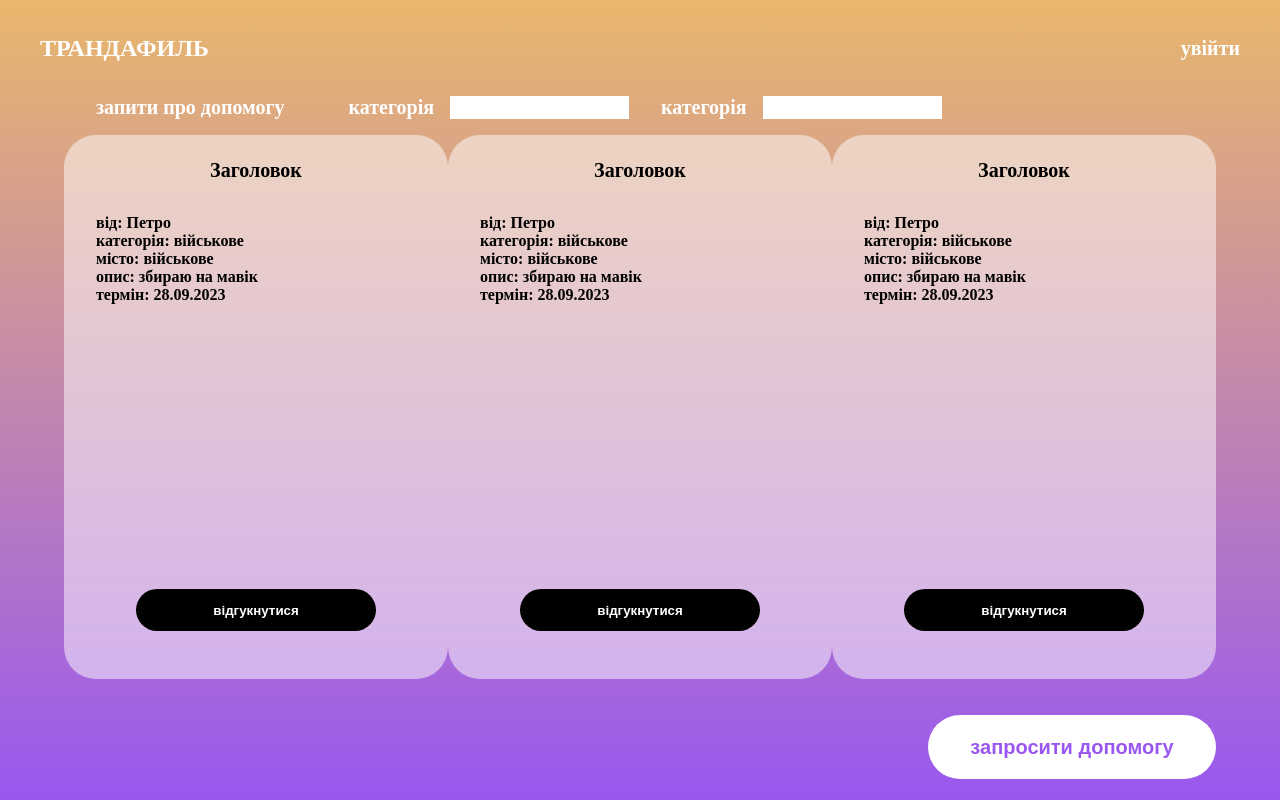
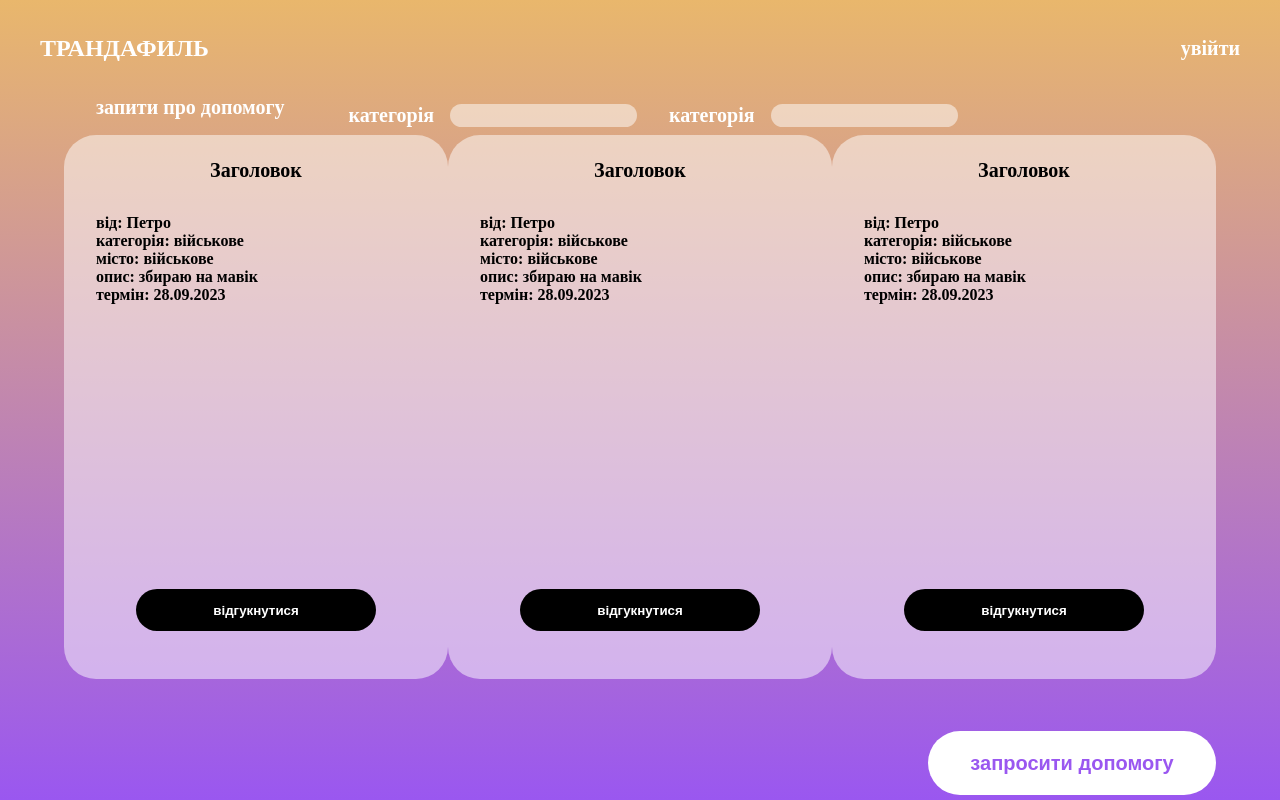
Before and after one commit to mmaksymko/BEST-HACKath0n, a Vue app in the folder main_task/vue-front/: page / in a window 1280 px wide. Built offline with nearby package versions, Linux system fonts and the light colour scheme.

Commit message:
minimal ui changes

```diff
--- a/main_task/vue-front/src/components/SignUpPopup.vue
+++ b/main_task/vue-front/src/components/SignUpPopup.vue
@@ -130,9 +130,9 @@ function redirectToOtherPage() {
     width: 30rem;
     height: 2rem
 }
-
-
-
+.input__item input:focus {
+    outline: none;
+}
 .popup__footer {
     display: flex;
     justify-content: center;
--- a/main_task/vue-front/src/views/HomeView.vue
+++ b/main_task/vue-front/src/views/HomeView.vue
@@ -61,7 +61,7 @@ import Request from "/src/components/Request.vue"
 .requests__container {
   display: flex;
   flex-direction: column;
-  padding: 1rem 4rem;
+  padding: 0rem 4rem;
   height: 36rem;
   overflow-y: scroll;
   gap: 3rem;
@@ -96,6 +96,7 @@ import Request from "/src/components/Request.vue"
 }
 .filters__header {
   font-size: 20px;
+  margin-bottom: 1rem;
 }
 .filters {
   display: flex;
@@ -105,4 +106,14 @@ import Request from "/src/components/Request.vue"
   display: flex;
   gap: 1rem;
 }
+input {
+  border: none;
+  color: black;
+  border-radius: 0.75rem;
+  padding-left: 0.5rem;
+  background-color: rgba(255, 255, 255, 0.5);
+}
+input:focus {
+    outline: none;
+}
 </style>
```
